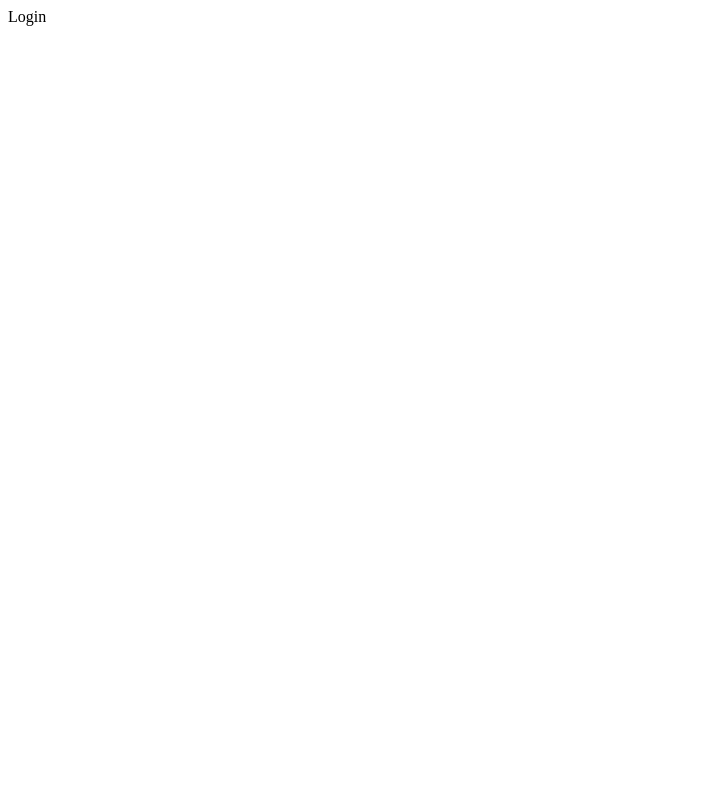
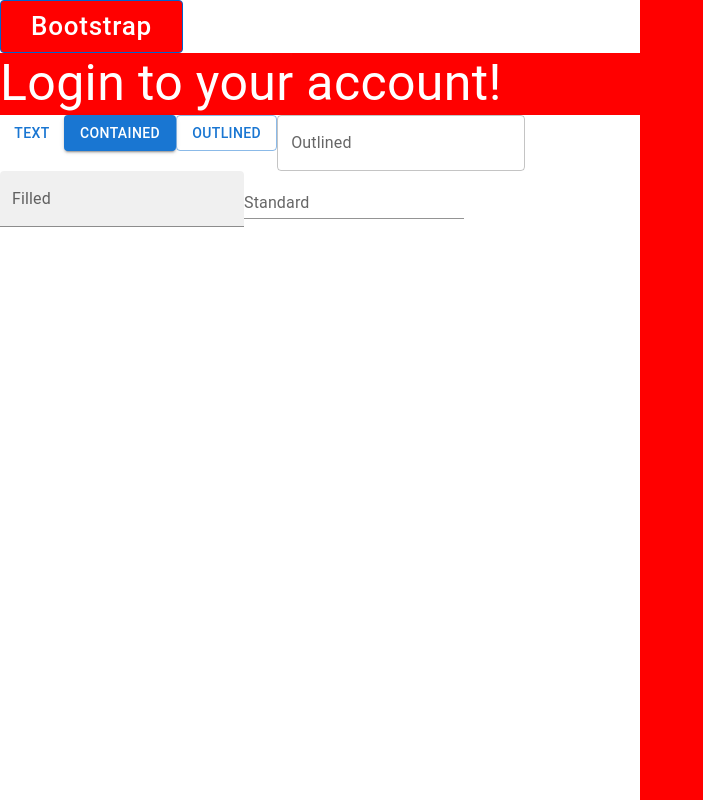
Before and after one commit to siamtalukder484/alap, a React (Vite) app: page / in a window 1280 px wide. Shown: the whole page, without its empty margins (0-703 px from the left). Built offline with nearby package versions, Linux system fonts and the light colour scheme.

Commit message:
styled component

```diff
--- a/package.json
+++ b/package.json
@@ -12,6 +12,7 @@
   "dependencies": {
     "@emotion/react": "^11.11.4",
     "@emotion/styled": "^11.11.5",
+    "@fontsource/roboto": "^5.0.12",
     "@mui/material": "^5.15.15",
     "react": "^18.2.0",
     "react-dom": "^18.2.0",
--- a/src/index.css
+++ b/src/index.css
@@ -0,0 +1,11 @@
+*{
+    padding: 0;
+    margin: 0;
+    box-sizing: border-box;
+}
+ul,ol{
+    list-style-type: none;
+}
+a{
+    text-decoration: none;
+}
--- a/src/pages/auth/Login.jsx
+++ b/src/pages/auth/Login.jsx
@@ -1,8 +1,84 @@
 import React from 'react'
+import { styled } from '@mui/material/styles';
+import Box from '@mui/material/Box';
+import Paper from '@mui/material/Paper';
+import Grid from '@mui/material/Grid';
+import Button from '@mui/material/Button';
+import { TextField, Typography } from '@mui/material';
+
+
+const Item = styled(Paper)(({ theme }) => ({
+  backgroundColor: theme.palette.mode === 'dark' ? '#1A2027' : '#fff',
+  ...theme.typography.body2,
+  padding: theme.spacing(1),
+  textAlign: 'center',
+  color: theme.palette.text.secondary,
+}))
+const LoginHeading = styled(Typography)({
+   backgroundColor: 'red',
+   color: "white",
+   fontSize: "50px",
+   '&:hover': {
+    backgroundColor: '#0069d9',
+  },
+})
+const BootstrapButton = styled(Button)({
+  boxShadow: 'none',
+  textTransform: 'none',
+  fontSize: 26,
+  padding: '6px 30px',
+  border: '1px solid',
+  lineHeight: 1.5,
+  backgroundColor: 'red',
+  borderColor: '#0063cc',
+
+  '&:hover': {
+    backgroundColor: '#0069d9',
+    borderColor: '#0062cc',
+    boxShadow: 'none',
+  },
+  '&:active': {
+    boxShadow: 'none',
+    backgroundColor: '#0062cc',
+    borderColor: '#005cbf',
+  },
+  '&:focus': {
+    boxShadow: '0 0 0 0.2rem rgba(0,123,255,.5)',
+  },
+});
+
+const ColorButton = styled(Button)(({ theme }) => ({
+  color: theme.palette.getContrastText(purple[500]),
+  backgroundColor: purple[500],
+  '&:hover': {
+    backgroundColor: purple[700],
+  },
+}));
 
 const Login = () => {
   return (
-    <div>Login</div>
+   <Box sx={{ flexGrow: 1 }}>
+      <Grid container spacing={0}>
+        <Grid item xs={6}>
+          <BootstrapButton variant="contained" disableRipple>
+              Bootstrap
+          </BootstrapButton>
+          <LoginHeading variant="h4">
+            Login to your account!
+          </LoginHeading>
+          <Button variant="text">Text</Button>
+          <Button variant="contained">Contained</Button>
+          <Button variant="outlined">Outlined</Button>
+          <TextField id="outlined-basic" label="Outlined" variant="outlined" />
+      <TextField id="filled-basic" label="Filled" variant="filled" />
+      <TextField id="standard-basic" label="Standard" variant="standard" />
+        </Grid>
+        <Grid item xs={6}>
+          <div style={{ backgroundColor:"red", width: "100%", height: "100vh" }}></div>
+        </Grid>
+
+      </Grid>
+    </Box>
   )
 }
 
```
Also changed, not shown: 1 other file (tests, documents, lock files or other folders).
